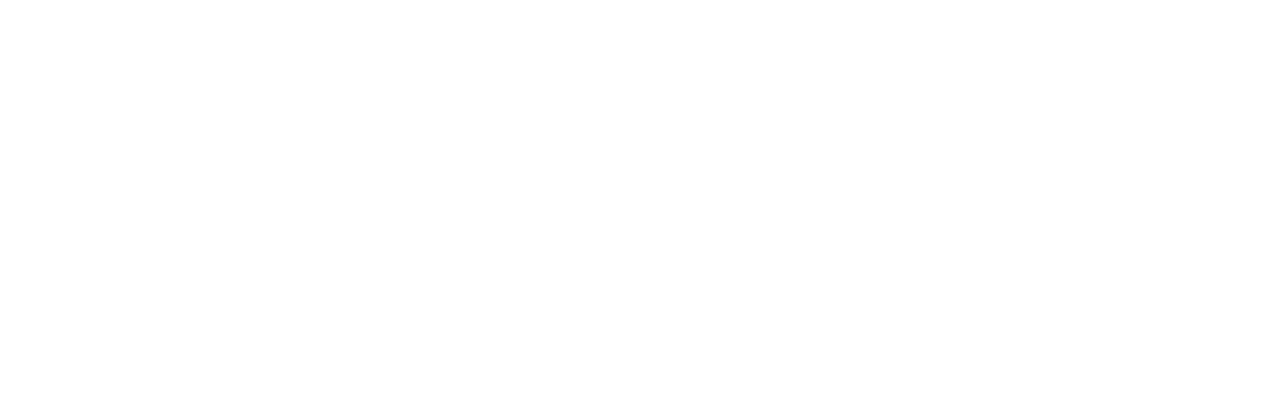
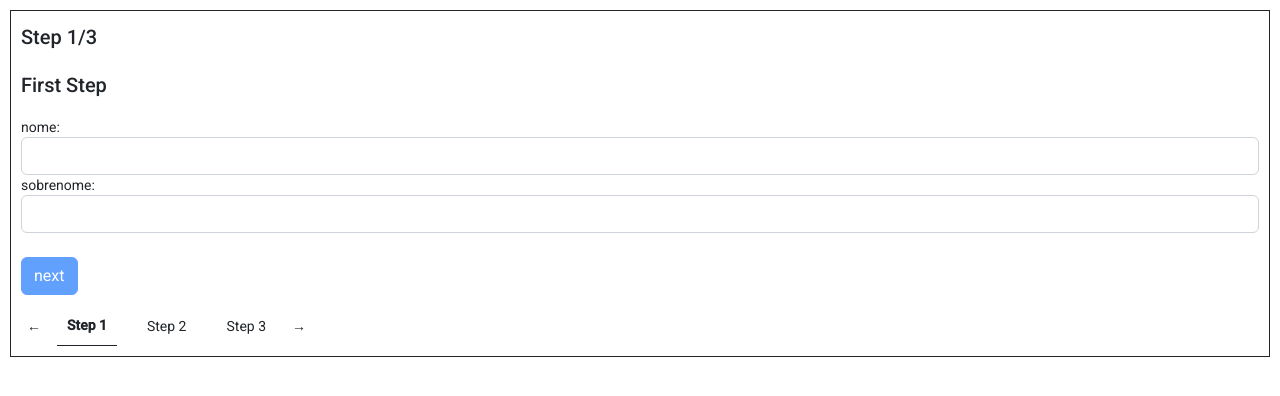
Before and after one commit to Jose-cmd98/form-stepper, an Angular app: page /cdk-teste in a window 1280 px wide. Before the commit this address led to /. Shown: the top 396 px of the page. Built offline with nearby package versions, Linux system fonts and the light colour scheme.

Commit message:
cdk custom stepper form

```diff
--- a/src/app/app-routing.module.ts
+++ b/src/app/app-routing.module.ts
@@ -1,7 +1,9 @@
+
 import { FormularioTwoComponent } from './formulario-two/formulario-two.component';
 import { FormularioComponent } from './formulario/formulario.component';
 import { NgModule } from '@angular/core';
 import { RouterModule, Routes } from '@angular/router';
+import { FormularioCdkComponent } from './cdk-form/formulario-cdk/formulario-cdk.component';
 
 const routes: Routes = [
   {
@@ -16,6 +18,11 @@
   {
     path: 'form-two',
     component: FormularioTwoComponent
+  },
+  {
+    path: 'cdk-teste',
+    component: FormularioCdkComponent,
+    loadChildren: () => import('./cdk-form/cdk-form.module').then((module) => module.CdkFormModule)
   }
 ];
 
--- /dev/null
+++ b/src/app/cdk-form/formulario-cdk/formulario-cdk.component.html
@@ -0,0 +1,7 @@
+<app-cdk-custom-stepper>
+
+    <cdk-step> <app-first-son></app-first-son> </cdk-step>
+    <cdk-step> <app-second-son></app-second-son> </cdk-step>
+    <cdk-step> <app-tird-son></app-tird-son> </cdk-step>
+
+</app-cdk-custom-stepper>
--- /dev/null
+++ b/src/app/cdk-form/formulario-cdk/formulario-cdk.component.ts
@@ -0,0 +1,15 @@
+import { Component, OnInit } from '@angular/core';
+
+@Component({
+  selector: 'app-formulario-cdk',
+  templateUrl: './formulario-cdk.component.html',
+  styleUrls: ['./formulario-cdk.component.scss']
+})
+export class FormularioCdkComponent implements OnInit {
+
+  constructor() { }
+
+  ngOnInit(): void {
+  }
+
+}
--- /dev/null
+++ b/src/app/custom-stepper/cdk-custom-stepper/cdk-custom-stepper.component.html
@@ -0,0 +1,20 @@
+<section class="example-container">
+  <header>
+    <h2>Step {{ selectedIndex + 1 }}/{{ steps.length }}</h2>
+  </header>
+
+  <div [ngTemplateOutlet]="selected ? selected.content : null"></div>
+
+  <footer class="example-step-navigation-bar">
+    <button class="example-nav-button" cdkStepperPrevious>&larr;</button>
+    <button
+      class="example-step"
+      [class.example-active]="selectedIndex === i"
+      *ngFor="let step of steps; let i = index"
+      (click)="selectStepByIndex(i)"
+    >
+      Step {{ i + 1 }}
+    </button>
+    <button class="example-nav-button" cdkStepperNext>&rarr;</button>
+  </footer>
+</section>
--- /dev/null
+++ b/src/app/custom-stepper/cdk-custom-stepper/cdk-custom-stepper.component.scss
@@ -0,0 +1,30 @@
+.example-container {
+  border: 1px solid;
+  padding: 10px;
+  margin: 10px;
+}
+
+.example-step-navigation-bar {
+  display: flex;
+  justify-content: flex-start;
+  margin-top: 10px;
+}
+
+.example-step {
+  background: transparent;
+  border: 0;
+  margin: 0 10px;
+  padding: 10px;
+  color: inherit;
+}
+
+.example-step.example-active {
+  border-bottom: 1px solid;
+  font-weight: 600;
+}
+
+.example-nav-button {
+  background: transparent;
+  border: 0;
+  color: inherit;
+}
--- /dev/null
+++ b/src/app/custom-stepper/cdk-custom-stepper/cdk-custom-stepper.component.ts
@@ -0,0 +1,16 @@
+import { CdkStepper } from '@angular/cdk/stepper';
+import { Component, OnInit } from '@angular/core';
+
+@Component({
+  selector: 'app-cdk-custom-stepper',
+  templateUrl: './cdk-custom-stepper.component.html',
+  styleUrls: ['./cdk-custom-stepper.component.scss'],
+  providers: [{provide: CdkStepper, useExisting: CdkCustomStepperComponent}],
+})
+export class CdkCustomStepperComponent extends CdkStepper{
+
+  selectStepByIndex(index: number): void {
+    this.selectedIndex = index;
+  }
+
+}
```
Also changed, not shown: src/app/cdk-form/cdk-form-routing.module.ts (added, +16 -0 lines), src/app/cdk-form/cdk-form.module.ts (added, +27 -0 lines), src/app/custom-stepper/custom-stepper.module.ts (added, +18 -0 lines), src/app/cdk-form/formulario-cdk/formulario-cdk.component.scss (added), 2 other files (tests, documents, lock files or other folders).
